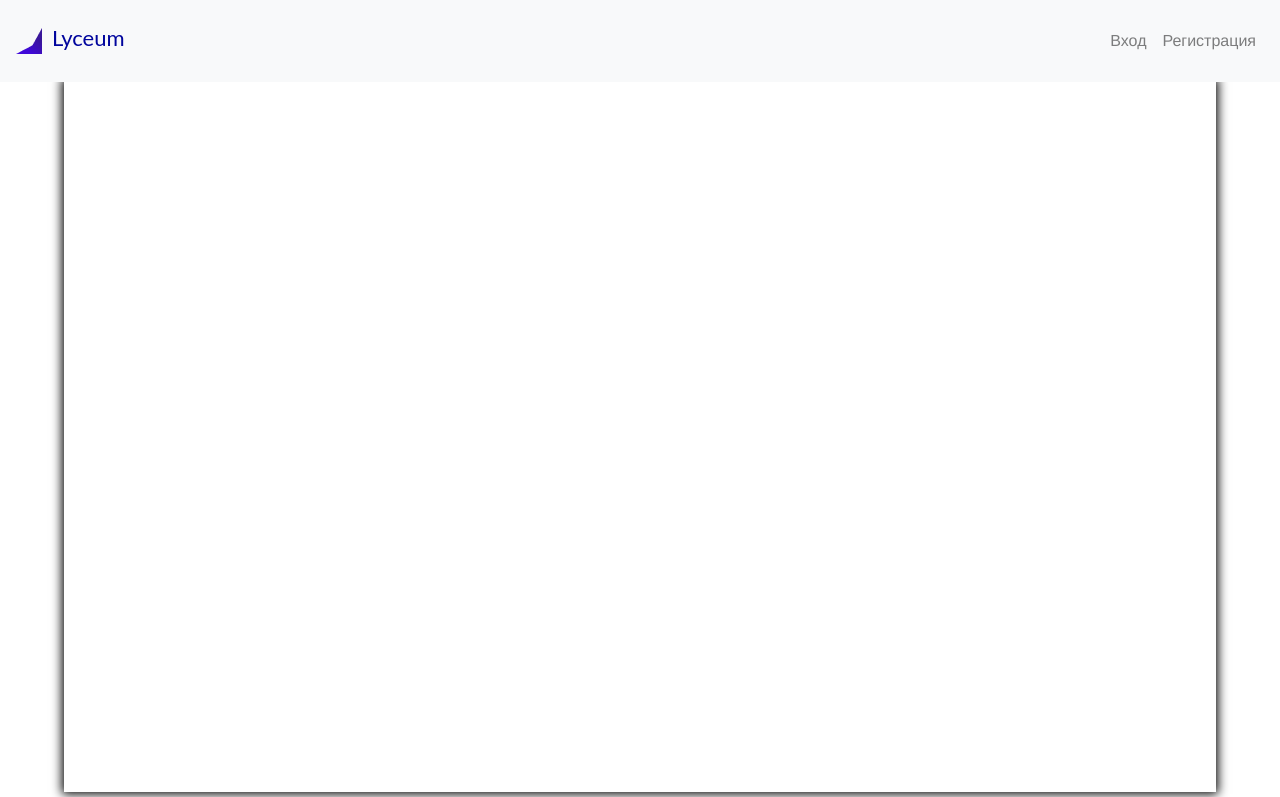
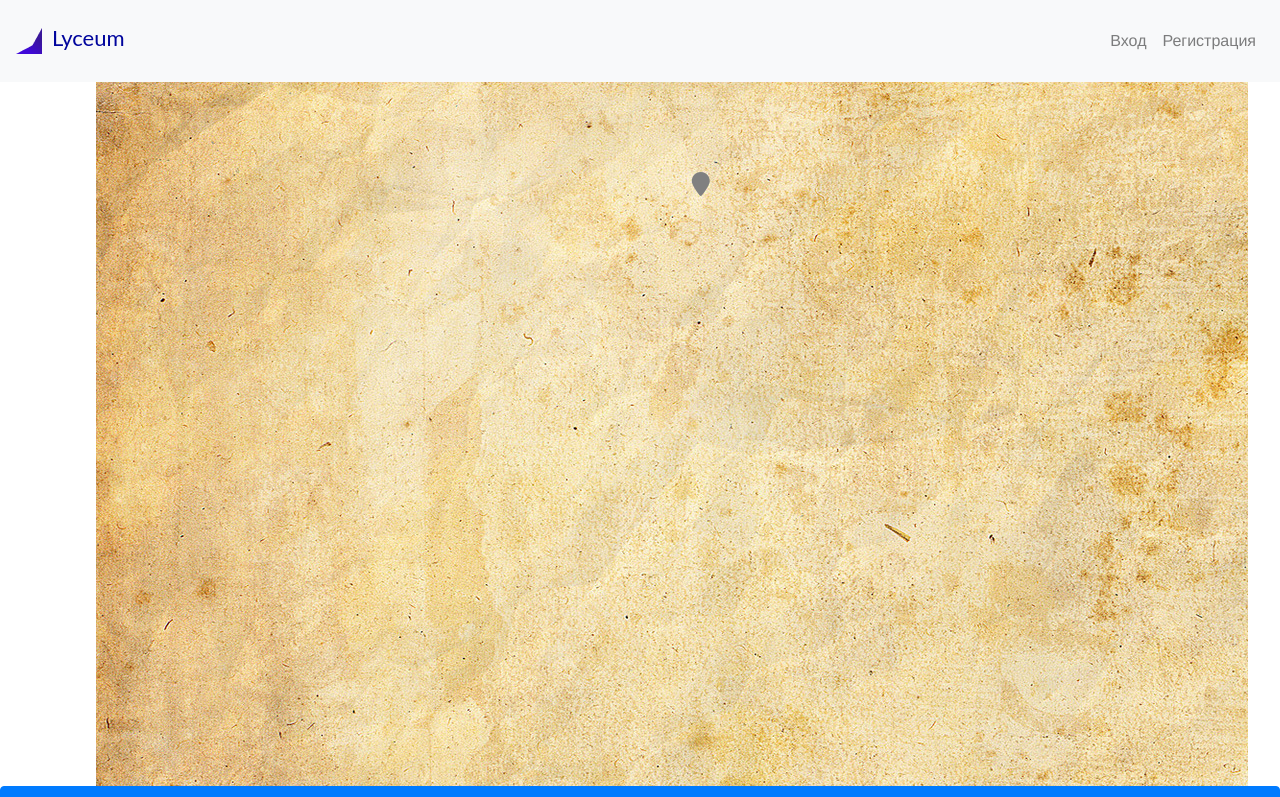
Before and after one commit to Udsh1n/lyceum_front, a Vue app: page /mapbelarus in a window 1280 px wide. Shown: the top 797 px of the page. Built offline with nearby package versions, Linux system fonts and the light colour scheme.

Commit message:
modal windows

```diff
--- a/public/index.html
+++ b/public/index.html
@@ -23,9 +23,9 @@
     <div id="app"></div>
     <!-- built files will be auto injected -->
 
-   <script src="https://code.jquery.com/jquery-3.5.1.slim.min.js" integrity="sha384-DfXdz2htPH0lsSSs5nCTpuj/zy4C+OGpamoFVy38MVBnE+IbbVYUew+OrCXaRkfj" crossorigin="anonymous"></script>
-<script src="https://cdn.jsdelivr.net/npm/popper.js@1.16.1/dist/umd/popper.min.js" integrity="sha384-9/reFTGAW83EW2RDu2S0VKaIzap3H66lZH81PoYlFhbGU+6BZp6G7niu735Sk7lN" crossorigin="anonymous"></script>
-<script src="https://stackpath.bootstrapcdn.com/bootstrap/4.5.2/js/bootstrap.min.js" integrity="sha384-B4gt1jrGC7Jh4AgTPSdUtOBvfO8shuf57BaghqFfPlYxofvL8/KUEfYiJOMMV+rV" crossorigin="anonymous"></script>
-
+   <script async src="https://code.jquery.com/jquery-3.5.1.slim.min.js" integrity="sha384-DfXdz2htPH0lsSSs5nCTpuj/zy4C+OGpamoFVy38MVBnE+IbbVYUew+OrCXaRkfj" crossorigin="anonymous"></script>
+<script async src="https://cdn.jsdelivr.net/npm/popper.js@1.16.1/dist/umd/popper.min.js" integrity="sha384-9/reFTGAW83EW2RDu2S0VKaIzap3H66lZH81PoYlFhbGU+6BZp6G7niu735Sk7lN" crossorigin="anonymous"></script>
+<script async src="https://stackpath.bootstrapcdn.com/bootstrap/4.5.2/js/bootstrap.min.js" integrity="sha384-B4gt1jrGC7Jh4AgTPSdUtOBvfO8shuf57BaghqFfPlYxofvL8/KUEfYiJOMMV+rV" crossorigin="anonymous"></script>
+<script async src="https://kit.fontawesome.com/5e23fc0718.js" crossorigin="anonymous"></script>
   </body>
 </html>
--- a/src/views/MapBelarus.vue
+++ b/src/views/MapBelarus.vue
@@ -1,22 +1,60 @@
 <template>
 <div>
   <div class="mapdiv">
-    <iframe id="map" src="https://yandex.ru/map-widget/v1/?um=constructor%3A8e0fafd1dc609402912ff0a1c40baca83569141b92fd0d8a372aa66bb9923d43&amp;source=constructor" frameborder="0"></iframe>
+    <div id="fline">
+      <i  class=" mapmarker fas fa-map-marker" data-toggle="modal" data-target="#exampleModalLong"  v-on:click="clickonmarker"></i>
+    </div>
   </div>
+  <!-- Button trigger modal -->
+<button type="button" class="btn btn-primary" data-toggle="modal" data-target="#exampleModalLong">
+  Запустить модальное окно
+</button>
+
+<!-- Modal -->
+<div class="modal fade" id="exampleModalLong" tabindex="-1" role="dialog" aria-labelledby="exampleModalLongTitle" aria-hidden="true">
+  <div class="modal-dialog modal-dialog modal-dialog-centered" role="document">
+    <div class="modal-content">
+      <div class="modal-header">
+        <h5 class="modal-title" id="exampleModalLongTitle">Modal title</h5>
+        <button type="button" class="close" data-dismiss="modal" aria-label="Close">
+          <span aria-hidden="true">&times;</span>
+        </button>
+      </div>
+      <div class="modal-body">
+        <p id="bodytextmodal">...</p>
+      </div>
+      <div class="modal-footer">
+        <button type="button" class="btn btn-secondary" data-dismiss="modal">Close</button>
+        <button type="button" class="btn btn-primary">Save changes</button>
+      </div>
+    </div>
+  </div>
+</div>
 </div>
 </template>
 
 <script>
 export default {
 name: "MapBelarus",
-  created(){
-
+  mounted(){
+    this.get_size_and_paddings_elements()
   },
   methods:{
-    getsizemap(){
-      document.getElementById('map').body.style.height = 200+'px'
-      document.getElementById('map').body.style.width = 200+'px'
-    }
+    get_size_and_paddings_elements(){
+      let intElemOffsetHeight = document.getElementById('fline');
+      let markers = document.querySelectorAll('.mapmarker')
+      let idmarker = 0
+      while (idmarker < markers.length){
+        let paddingtop = Math.floor(Math.random() * (Math.round(intElemOffsetHeight.clientHeight / 4) * 3 - Math.round(intElemOffsetHeight.clientHeight / 4) + 1) + Math.round(intElemOffsetHeight.clientHeight / 4));
+        markers[idmarker].setAttribute('style', 'padding-bottom: '+ paddingtop+'px; width:'+intElemOffsetHeight.clientWidth/markers.length+'px')
+        idmarker +=1
+      }
+    },
+    clickonmarker(){
+      console.log('clicked')
+      document.getElementById('#myModal').modal('show')
+      document.getElementById('bodytextmodal').innerHTML = 'hello'
+    },
   }
 
 }
@@ -25,19 +63,37 @@ name: "MapBelarus",
 <style scoped>
 .mapdiv{
   width: 90%;
+  height: 88vh;
   margin-left: 5%;
   display: flex;
   align-self: center;
   justify-content: center;
+  background-image: url("../assets/old-paper.jpg");
 }
-#map{
+.mapmarker{
+  color: grey;
+  font-size: 1.5em;
+  display: flex;
+  justify-content: center;
+  transition: .1s;
+  /*top: 0;*/
+  /*left: 0;*/
+  /*right: 0;*/
+  /*left: 0;*/
+}
+.mapmarker:hover{
+  color: #ff3b3b;
+  font-size: 3em;
+  cursor: pointer;
+  transition: .1s;
+
+}
+#fline{
   width: 90%;
   margin-left: 5%;
-  margin-top: 10vh;
-  height: 89vh;
-  position: absolute;
-  top: 0;
-  left: 0;
-  box-shadow: 0 0 10px 2px black;
+  height: 45%;
+  display: flex;
+  justify-content: space-around;
+  align-items: flex-end;
 }
 </style>
```
Also changed, not shown: src/assets/maplocation.svg (added).
